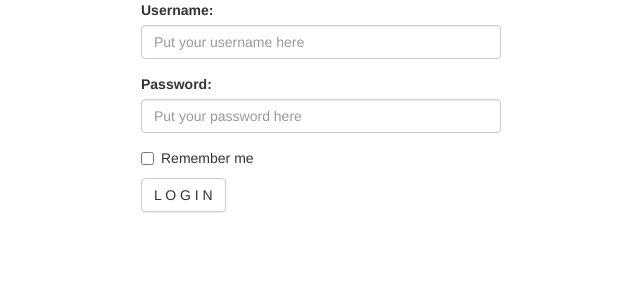
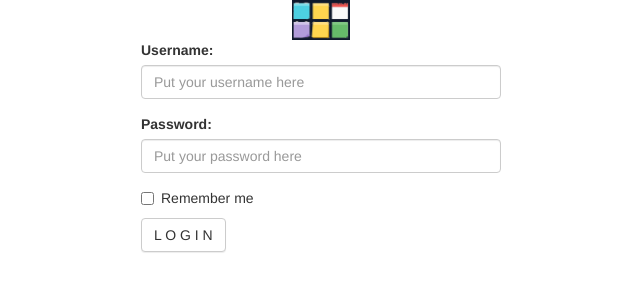
Before and after one commit to LlaveLuis/crud_notes, a Django app: template source/entry/templates/login.html in a window 1280 px wide. Shown: the top 300 px of the page, without its empty margins (319-959 px from the left). Run offline with Django 3.2, Linux system fonts and the light colour scheme; the template is opened without the code that fills it, so the values that code supplies are empty; some libraries are stand-ins or nearby versions.

Commit message:
[ADD] Add logo image, for use in login page

```diff
--- /dev/null
+++ b/source/entry/static/entry/css/login.css
@@ -0,0 +1 @@
+img#logo { height: 40px; width: auto; }
--- a/source/entry/templates/login.html
+++ b/source/entry/templates/login.html
@@ -6,10 +6,13 @@
    <meta charset="UTF-8">
    <link rel="stylesheet"  href="{% static 'css/bootstrap-theme.min.css' %}">
    <link rel="stylesheet"  href="{% static 'css/bootstrap.min.css' %}">
+   <link rel="stylesheet"  href="{% static 'entry/css/login.css' %}">
 </head>
 <body>
    <div class='container'>
       <div class='row'>
+         <img id="logo" name="logo" src="{% static 'img/logo.png' %}" class="center-block"
+              alt="logo" />
          <div class='col-md-4 col-md-push-4'>
             {% if messages %}
             <div class="alert
```
Also changed, not shown: source/notes/static/img/logo.png (added).
